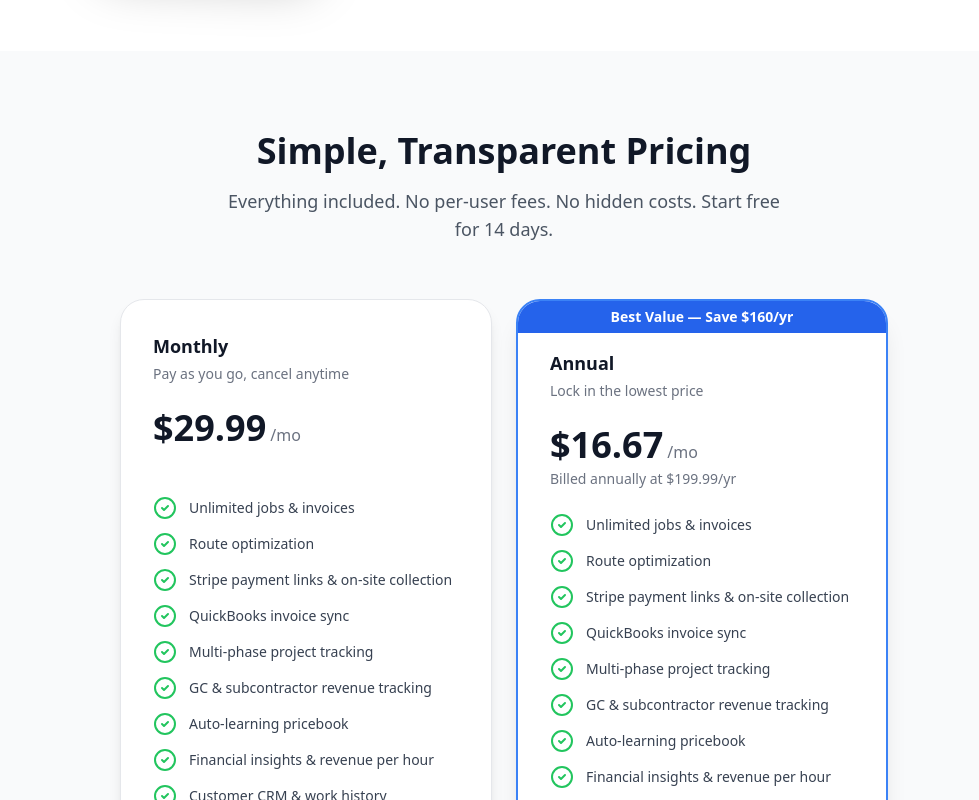
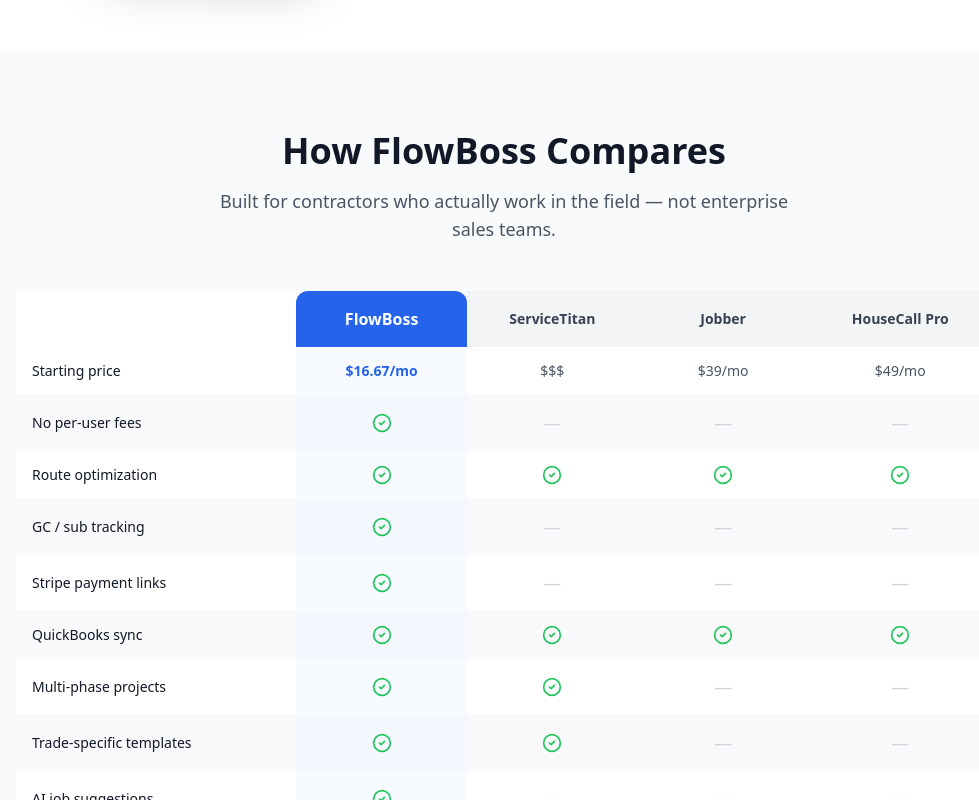
Before and after one commit to creator-lane/flowboss.io, a React (Vite) app: page / in a window 1280 px wide. Shown: the part 5780-6580 px from the top of the page, without its empty margins (136-1115 px from the left). Built offline with nearby package versions, Linux system fonts and the light colour scheme.

Commit message:
Add FlowBoss vs competitors comparison chart (ServiceTitan, Jobber, HouseCall Pro)

```diff
--- a/src/pages/HomePage.tsx
+++ b/src/pages/HomePage.tsx
@@ -307,8 +307,63 @@
         </div>
       </section>
 
+      {/* Comparison Chart */}
+      <section className="py-20 bg-gray-50">
+        <div className="max-w-5xl mx-auto px-6">
+          <h2 className="text-3xl md:text-4xl font-bold text-center text-gray-900 mb-4">
+            How FlowBoss Compares
+          </h2>
+          <p className="text-center text-gray-600 mb-12 max-w-xl mx-auto text-lg">
+            Built for contractors who actually work in the field — not enterprise sales teams.
+          </p>
+          <div className="overflow-x-auto -mx-6 px-6">
+            <table className="w-full text-sm border-collapse">
+              <thead>
+                <tr>
+                  <th className="text-left py-4 px-4 font-medium text-gray-500 bg-white sticky left-0 z-10 min-w-[160px]"></th>
+                  <th className="py-4 px-4 text-center bg-blue-600 text-white font-bold rounded-t-xl text-base min-w-[120px]">FlowBoss</th>
+                  <th className="py-4 px-4 text-center text-gray-700 font-semibold bg-gray-100 min-w-[120px]">ServiceTitan</th>
+                  <th className="py-4 px-4 text-center text-gray-700 font-semibold bg-gray-100 min-w-[120px]">Jobber</th>
+                  <th className="py-4 px-4 text-center text-gray-700 font-semibold bg-gray-100 min-w-[120px]">HouseCall Pro</th>
+                </tr>
+              </thead>
+              <tbody>
+                {[
+                  { feature: 'Starting price', fb: '$16.67/mo', st: '$$$', jb: '$39/mo', hc: '$49/mo' },
+                  { feature: 'No per-user fees', fb: true, st: false, jb: false, hc: false },
+                  { feature: 'Route optimization', fb: true, st: true, jb: true, hc: true },
+                  { feature: 'GC / sub tracking', fb: true, st: false, jb: false, hc: false },
+                  { feature: 'Stripe payment links', fb: true, st: false, jb: false, hc: false },
+                  { feature: 'QuickBooks sync', fb: true, st: true, jb: true, hc: true },
+                  { feature: 'Multi-phase projects', fb: true, st: true, jb: false, hc: false },
+                  { feature: 'Trade-specific templates', fb: true, st: true, jb: false, hc: false },
+                  { feature: 'AI job suggestions', fb: true, st: false, jb: false, hc: false },
+                  { feature: 'Built for solo/small crews', fb: true, st: false, jb: true, hc: true },
+                  { feature: 'Free trial', fb: '14 days', st: false, jb: '14 days', hc: '14 days' },
+                ].map((row, i) => (
+                  <tr key={row.feature} className={i % 2 === 0 ? 'bg-white' : 'bg-gray-50/50'}>
+                    <td className="py-3.5 px-4 font-medium text-gray-900 sticky left-0 z-10 bg-inherit">{row.feature}</td>
+                    {[row.fb, row.st, row.jb, row.hc].map((val, j) => (
+                      <td key={j} className={`py-3.5 px-4 text-center ${j === 0 ? 'bg-blue-50/50 font-semibold' : ''}`}>
+                        {val === true ? (
+                          <CheckCircle2 className="w-5 h-5 text-green-500 mx-auto" />
+                        ) : val === false ? (
+                          <span className="text-gray-300 text-lg">—</span>
+                        ) : (
+                          <span className={j === 0 ? 'text-blue-600 font-bold' : 'text-gray-600'}>{val}</span>
+                        )}
+                      </td>
+                    ))}
+                  </tr>
+                ))}
+              </tbody>
+            </table>
+          </div>
+        </div>
+      </section>
+
       {/* Pricing */}
-      <section id="pricing" className="py-20 bg-gray-50">
+      <section id="pricing" className="py-20">
         <div className="max-w-6xl mx-auto px-6">
           <h2 className="text-3xl md:text-4xl font-bold text-center text-gray-900 mb-4">
             Simple, Transparent Pricing
@@ -316,6 +371,7 @@
           <p className="text-center text-gray-600 mb-14 max-w-xl mx-auto text-lg">
             Everything included. No per-user fees. No hidden costs. Start free for 14 days.
           </p>
+
           <div className="grid md:grid-cols-2 gap-6 max-w-3xl mx-auto">
             {/* Monthly */}
             <div className="bg-white rounded-3xl border border-gray-200 shadow-lg overflow-hidden flex flex-col">
```
